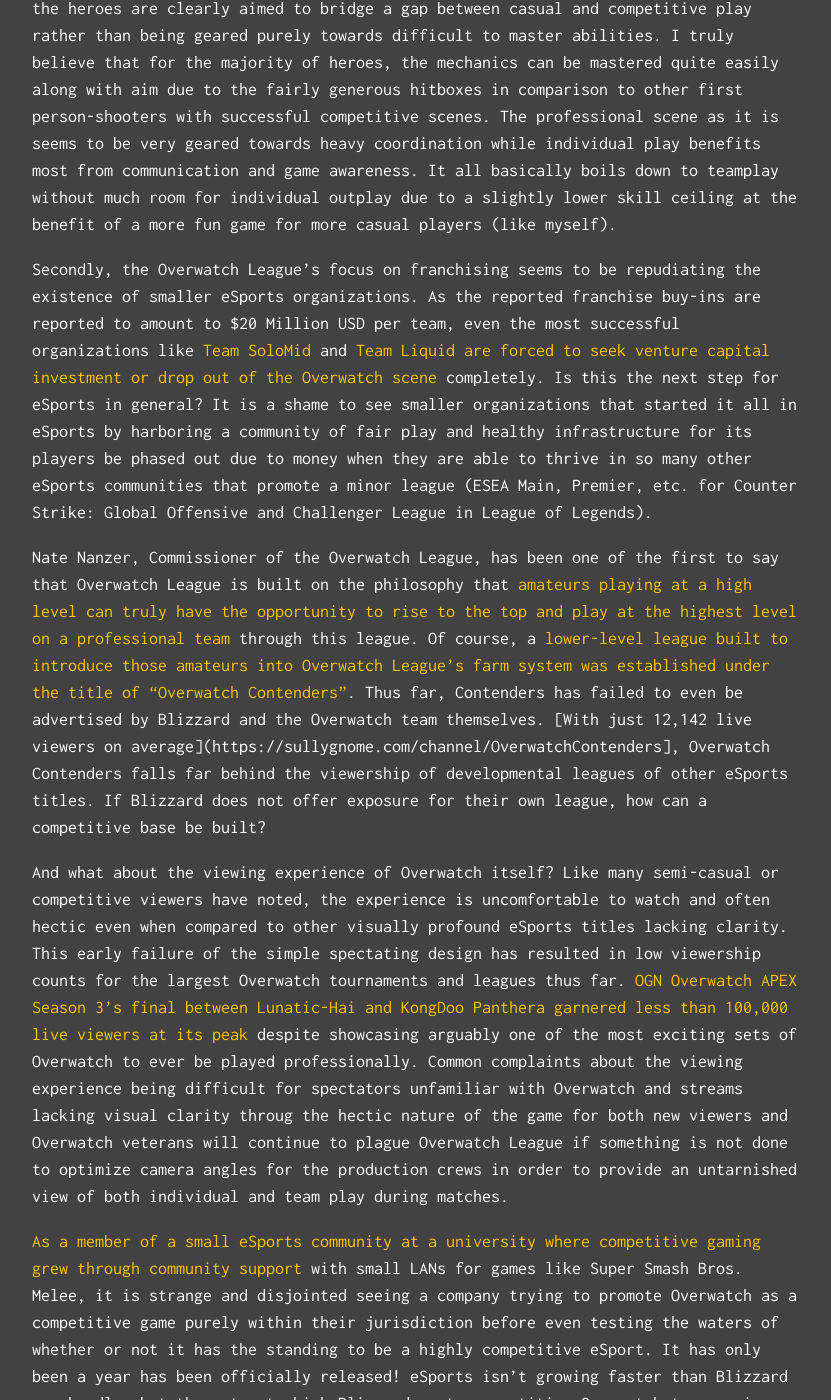
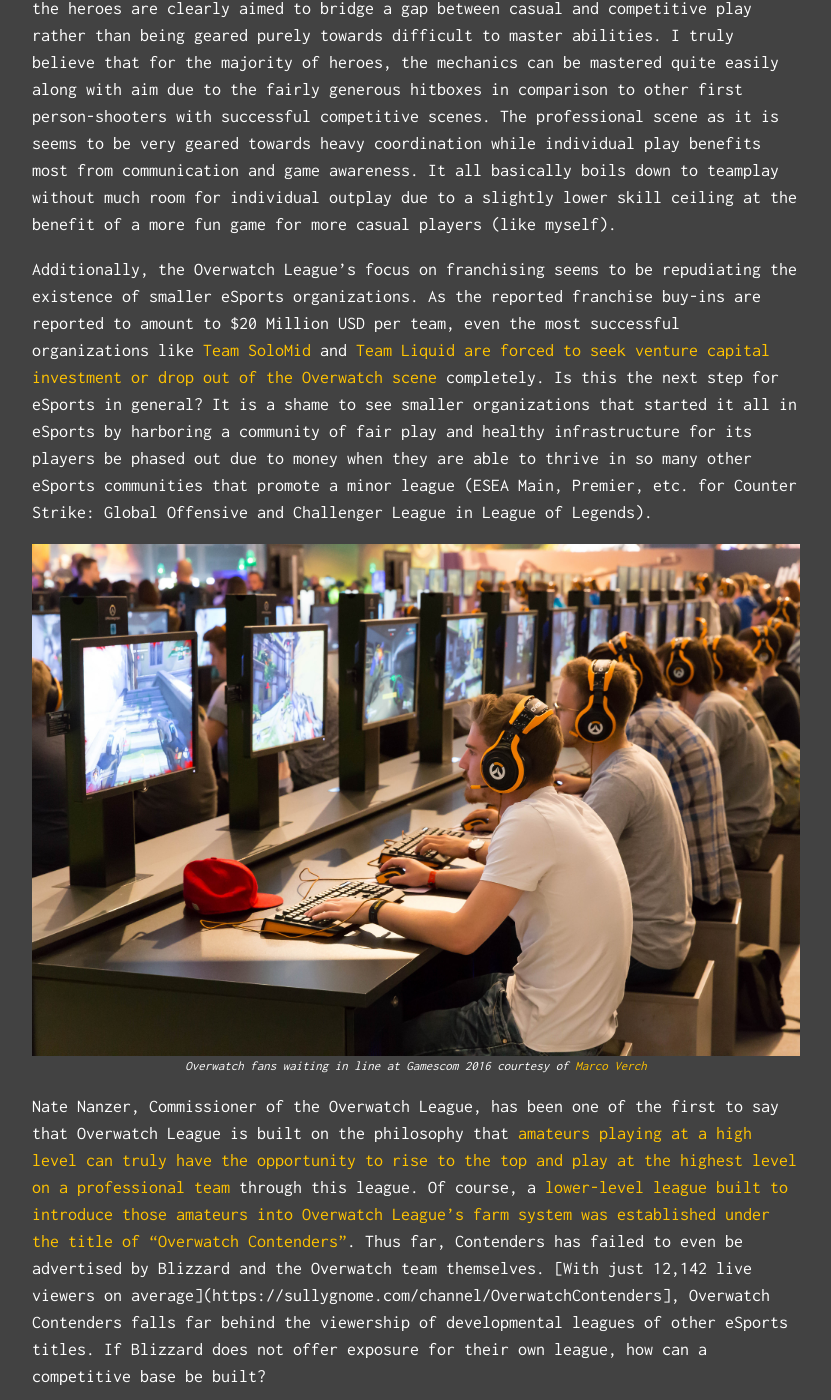
Before and after one commit to justintranjt/justintranjt.github.io, a Jekyll site: the page built from _posts/2017-08-21-forcing-esports-the-early-missteps-of-blizzards-overwatch-league.md, in a window 1280 px wide and 1400 px high, scrolled down 2509 px. Shown: the whole window, without its empty margins (224-1055 px from the left). Built offline with Jekyll 4.4.1, drawn with Linux system fonts in a browser that asks for light colours.

Commit message:
Update 2017-08-21-forcing-esports-the-early-missteps-of-blizzards-overwatch-league.md

```diff
--- a/_posts/2017-08-21-forcing-esports-the-early-missteps-of-blizzards-overwatch-league.md
+++ b/_posts/2017-08-21-forcing-esports-the-early-missteps-of-blizzards-overwatch-league.md
@@ -23,7 +23,9 @@
 
 First off are the competitive mechanics of Overwatch. I personally don't believe the individual skill ceiling can go much higher than its current state. The mechanics of the heroes are clearly aimed to bridge a gap between casual and competitive play rather than being geared purely towards difficult to master abilities. I truly believe that for the majority of heroes, the mechanics can be mastered quite easily along with aim due to the fairly generous hitboxes in comparison to other first person-shooters with successful competitive scenes. The professional scene as it is seems to be very geared towards heavy coordination while individual play benefits most from communication and game awareness. It all basically boils down to teamplay without much room for individual outplay due to a slightly lower skill ceiling at the benefit of a more fun game for more casual players (like myself).
 
-Secondly, the Overwatch League's focus on franchising seems to be repudiating the existence of smaller eSports organizations. As the reported franchise buy-ins are reported to amount to $20 Million USD per team, even the most successful organizations like [Team SoloMid](http://www.gosugamers.net/overwatch/news/44339-tsm-discontinue-overwatch-venture) and [Team Liquid are forced to seek venture capital investment or drop out of the Overwatch scene](http://www.espn.com/esports/story/_/id/20276987/team-liquid-drop-overwatch-team-some-players-stay-org-sources-say) completely. Is this the next step for eSports in general? It is a shame to see smaller organizations that started it all in eSports by harboring a community of fair play and healthy infrastructure for its players be phased out due to money when they are able to thrive in so many other eSports communities that promote a minor league (ESEA Main, Premier, etc. for Counter Strike: Global Offensive and Challenger League in League of Legends).
+Additionally, the Overwatch League's focus on franchising seems to be repudiating the existence of smaller eSports organizations. As the reported franchise buy-ins are reported to amount to $20 Million USD per team, even the most successful organizations like [Team SoloMid](http://www.gosugamers.net/overwatch/news/44339-tsm-discontinue-overwatch-venture) and [Team Liquid are forced to seek venture capital investment or drop out of the Overwatch scene](http://www.espn.com/esports/story/_/id/20276987/team-liquid-drop-overwatch-team-some-players-stay-org-sources-say) completely. Is this the next step for eSports in general? It is a shame to see smaller organizations that started it all in eSports by harboring a community of fair play and healthy infrastructure for its players be phased out due to money when they are able to thrive in so many other eSports communities that promote a minor league (ESEA Main, Premier, etc. for Counter Strike: Global Offensive and Challenger League in League of Legends).
+
+![Overwatch fans waiting in line]( /blog/Overwatch_esports.jpg )*Overwatch fans waiting in line at Gamescom 2016 courtesy of [Marco Verch](https://www.flickr.com/photos/30478819@N08/20296015936)*
 
 Nate Nanzer, Commissioner of the Overwatch League, has been one of the first to say that Overwatch League is built on the philosophy that [amateurs playing at a high level can truly have the opportunity to rise to the top and play at the highest level on a professional team](https://www.youtube.com/watch?v=h255IqtWNeI) through this league. Of course, a [lower-level league built to introduce those amateurs into Overwatch League's farm system was established under the title of "Overwatch Contenders"](https://www.overwatchcontenders.com/en-us/about). Thus far, Contenders has failed to even be advertised by Blizzard and the Overwatch team themselves. [With just 12,142 live viewers on average](https://sullygnome.com/channel/OverwatchContenders], Overwatch Contenders falls far behind the viewership of developmental leagues of other eSports titles. If Blizzard does not offer exposure for their own league, how can a competitive base be built?
 
```
